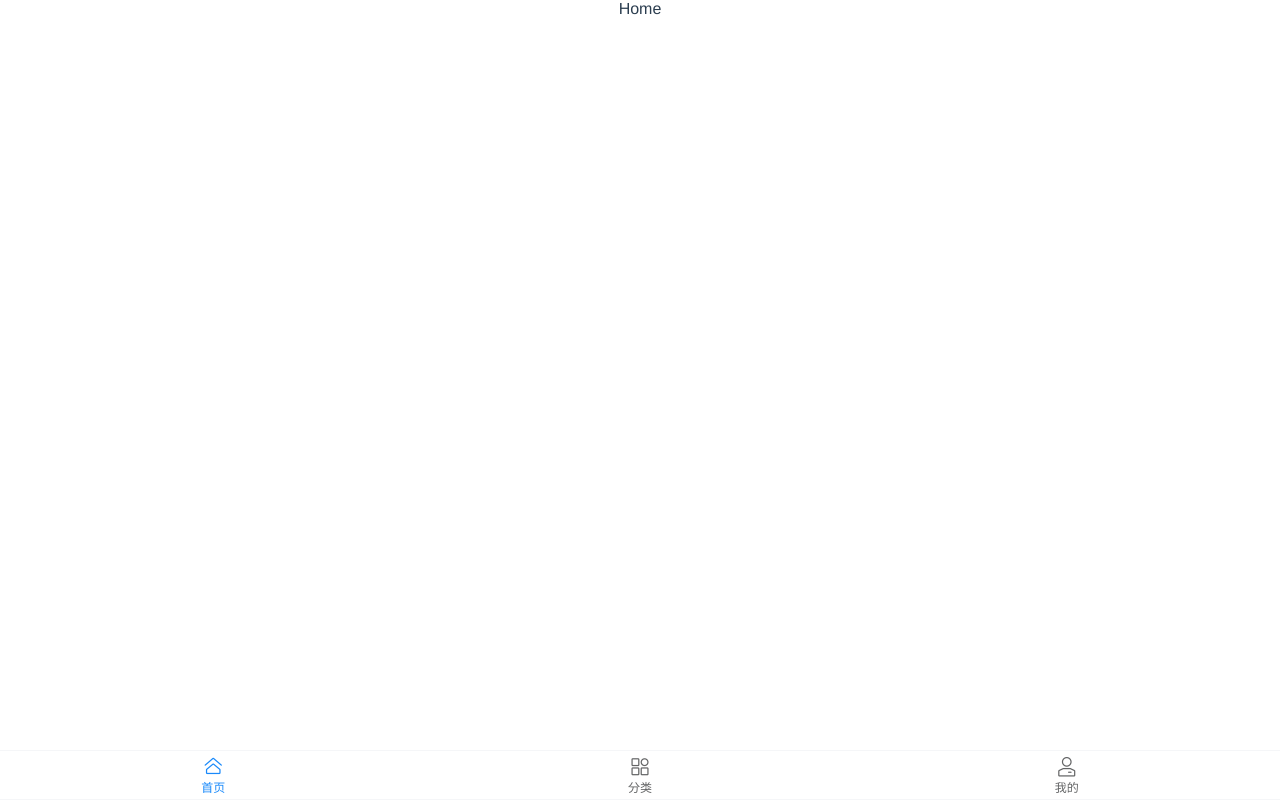
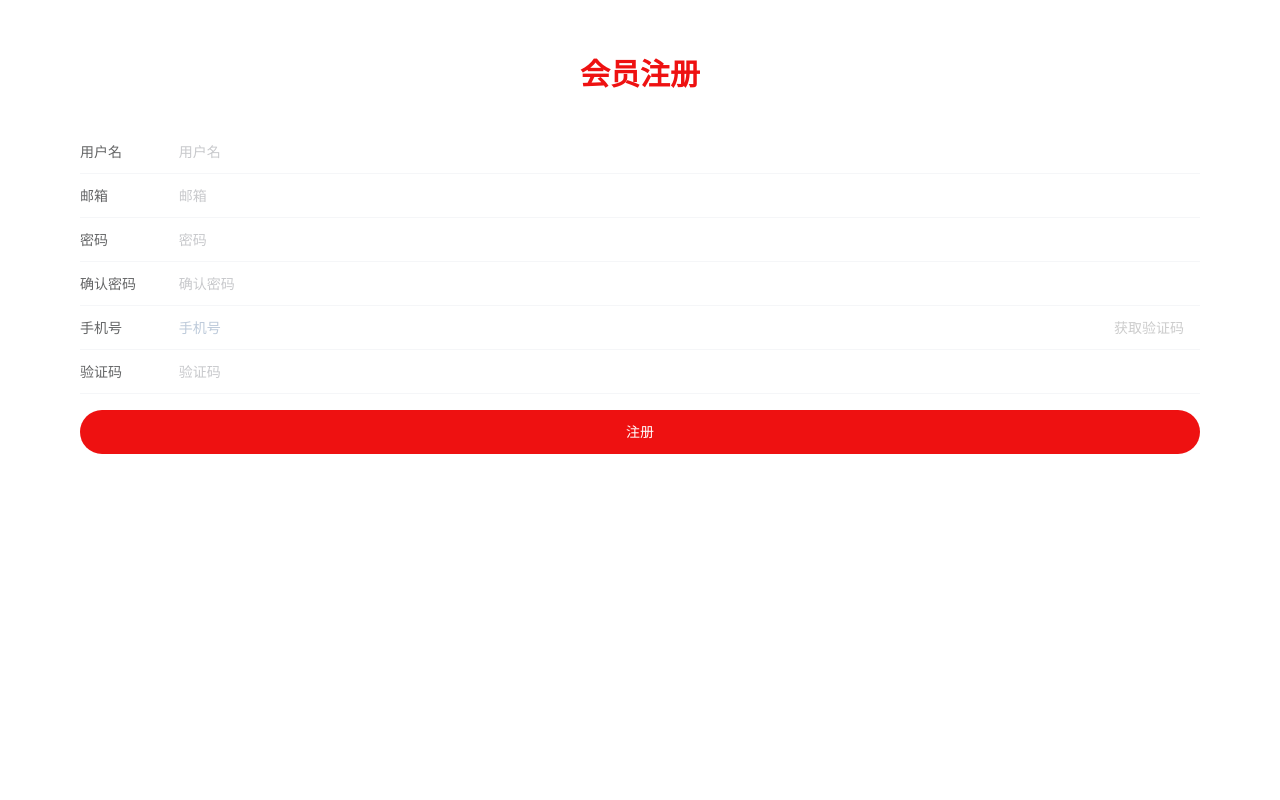
Before and after one commit to weifufa/easy_auction_client, a Vue app: page /register in a window 1280 px wide. Before the commit this address led to /home. Built offline with nearby package versions, Linux system fonts and the light colour scheme.

Commit message:
完成用户注册功能

```diff
--- a/config/index.js
+++ b/config/index.js
@@ -12,7 +12,7 @@ module.exports = {
     assetsPublicPath: '/',
     proxyTable: {
       '/api': { // 匹配所有以 '/api'开头的请求路径
-        target: 'http://localhost:88', // 代理目标的基础路径
+        target: 'http://localhost:99', // 代理目标的基础路径
         // changeOrigin: true, // 支持跨域
         // pathRewrite: {// 重写路径: 去掉路径中开头的'/api'
         //   '^/api': ''
--- a/index.html
+++ b/index.html
@@ -1,12 +1,16 @@
 <!DOCTYPE html>
 <html>
+
 <head>
   <meta charset="utf-8">
   <meta name="viewport" content="width=device-width,initial-scale=1.0">
   <title>easy_aution_client</title>
+  <link rel="stylesheet" href="/static/css/reset.css">
 </head>
+
 <body>
   <div id="app"></div>
   <!-- built files will be auto injected -->
 </body>
+
 </html>
--- a/src/api/index.js
+++ b/src/api/index.js
@@ -12,3 +12,5 @@ export const reqIsExitPhone = (phone) => ajax(`${BASE_URL + MEMBER}/isexitphone`
 export const reqSendCode = (phone) => ajax(`${BASE_URL + MEMBER}/sms/sendcode`, { phone })
 //4.短信登录
 export const reqSmsLogin = (phone, code) => ajax(`${BASE_URL + MEMBER}/smslogin`, { phone, code }, 'POST')
+//5.用户注册
+export const reqRegister = (data) => ajax(`${BASE_URL + MEMBER}/register`, data, 'POST')
--- a/src/pages/Login/Login.vue
+++ b/src/pages/Login/Login.vue
@@ -47,7 +47,8 @@
                     </div>
                     <button class="login_submit">登录</button>
                 </form>
-                <a href="javascript:;" class="about_us">关于我们</a>
+                <a href="javascript:;" class="about_us">关于我们</a> <router-link to="/register">
+                    <span class="register">未有账号？去注册</span></router-link>
             </div>
             <a href="javascript:" class="go_back">
                 <i class="iconfont icon-jiantou2" @click="$router.back()"></i>
@@ -370,6 +371,15 @@ export default {
     color: #999;
 }
 
+.loginContainer .loginInner .login_content .register {
+    display: block;
+    font-size: 12px;
+    margin-top: 20px;
+    text-align: center;
+    color: #EE1111;
+}
+
+
 .loginContainer .loginInner .go_back {
     position: absolute;
     top: 5px;
--- a/src/pages/Profile/Profile.vue
+++ b/src/pages/Profile/Profile.vue
@@ -1,6 +1,5 @@
 <template>
     <div>
-
         <div class="no-register"> <span>您还未登录易拍卖系统</span> </div>
         <div><router-link to="/login"> <van-button class="register-btn" type="danger">去登录</van-button></router-link>
         </div>
--- /dev/null
+++ b/src/pages/Register/Register.vue
@@ -0,0 +1,206 @@
+
+<template>
+  <section class="registerContainer">
+    <div class="registerInner">
+      <div class="register_header">
+        <h2 class="register_logo">会员注册</h2>
+      </div>
+      <div class="register_content">
+        <van-form @submit="onRegister" :model="registerForm">
+          <!-- <van-field v-model="registerForm.username" name="用户名" label="用户名" placeholder="用户名" />
+          <van-field v-model="registerForm.email" name="邮箱" label="邮箱" placeholder="邮箱" />
+          <van-field v-model="registerForm.password" type="password" name="密码" label="密码" placeholder="密码" />
+          <van-field v-model="repassword" type="password" name="确认密码" label="确认密码" placeholder="确认密码" /> -->
+          <van-field v-model="registerForm.username" name="用户名" label="用户名" placeholder="用户名" :rules="[{ required: true, message: '请填写用户名' }, {
+            validator: value => {
+              return /\d{3}/.test(value);
+            }, message: '用户名长度大于3位'
+          }]" />
+          <van-field v-model="registerForm.email" name="邮箱" label="邮箱" placeholder="邮箱" :rules="[{ required: true, message: '请填写正确的邮箱' }, {
+            validator: value => {
+              return /^\w+([-+.]\w+)*@\w+([-.]\w+)*\.\w+([-.]\w+)*$/.test(value);
+            }, message: '请填写正确的邮箱'
+          }]" />
+          <van-field v-model="registerForm.password" type="password" name="密码" label="密码" placeholder="密码" :rules="[{ required: true, message: '请填写密码' }, {
+            validator: value => {
+              return /^(?=.*[A-Za-z])(?=.*\d)[A-Za-z\d]{8,}$/.test(value);
+            }, message: '至少8个字符，，至少有1个小写字母和1个数字,不能包含特殊字符（非数字字母）'
+          }]" />
+          <van-field v-model="repassword" type="password" name="确认密码" label="确认密码" placeholder="确认密码" :rules="[{ required: true, message: '请填写确认密码' }, {
+            validator: value => {
+              return registerForm.password === value;
+            }, message: '两次密码输入不一致'
+          }]" />
+          <div class="van-cell van-field">
+            <div class="van-cell__title van-field__label"><span>手机号</span></div>
+            <div class="van-cell__value van-field__value">
+              <div class="van-field__body register_message"> <input type="tel" class="register_phone" maxlength="11"
+                  placeholder="手机号" v-model="registerForm.phone">
+                <button :disabled="!rightPhone" class="get_verification" :class="{ right_phone: rightPhone }"
+                  @click.prevent="getCode">{{ computeTime > 0 ? `已发送(${computeTime}s)` : '获取验证码' }}</button>
+              </div>
+            </div>
+          </div>
+          <van-field v-model="registerForm.code" name="验证码" label="验证码" placeholder="验证码" :rules="[{ required: true, message: '请填写确认密码' }, {
+            validator: value => {
+              return /^[0-9]{6}$/.test(value);
+            }, message: '请输入6位数字验证码'
+          }]" />
+          <!-- <van-field v-model="registerForm.code" name="验证码" label="验证码" placeholder="验证码" /> -->
+          <div style="margin: 16px;">
+            <van-button round block type="info" native-type="submit" class="register">注册</van-button>
+          </div>
+        </van-form>
+      </div>
+    </div>
+  </section>
+</template>
+<script>
+import { Dialog } from 'vant';
+import { reqSendCode, reqIsExitPhone, reqRegister } from '../../api'
+export default {
+  data() {
+    return {
+      registerForm: {
+        username: '', //确认
+        password: '',//密码
+        email: '', //邮箱
+        code: '', //验证码
+        phone: '', //手机号
+      },
+      repassword: '',//确认密码
+      computeTime: 0,//计时时间
+      intervalId: 0,//设置间隔
+    };
+  },
+  methods: {
+    async onRegister(values) {
+      let result;
+      if (/0?(13|14|15|18)[0-9]{9}/.test(this.registerForm.phone)) {
+        result = await reqRegister(this.registerForm)
+        console.log(result.getCode)
+        if (result.code == 0) {
+          this.$router.replace('/profile')
+        } else {
+          this.showAlert(result.msg);
+        }
+      } else {
+        this.showAlert("请输入手机号码!");
+      }
+    },
+    //异步获取短信验证码
+    async getCode() {
+      // //先去查询号码是否已注册
+      const result = await reqIsExitPhone(this.registerForm.phone);
+      console.log(result)
+      if (result.code == 15004) { //如果手机号码不存在，可以获取验证码，进行注册
+        //如果当前没有即是
+        if (!this.computeTime) {
+          //倒计时
+          this.computeTime = 30
+          this.intervalId = setInterval(() => {
+            this.computeTime--
+            if (this.computeTime <= 0) {
+              //停止记时
+              clearInterval(this.intervalId)
+            }
+          }, 1000)
+          //发送ajax请求
+          this.result = await reqSendCode(this.registerForm.phone)
+          if (this.result.code != 0) {
+            //显示提示
+            this.showAlert(this.result.msg)
+            //停止倒计时
+            if (this.computeTime) {
+              this.computeTime = 0
+              clearInterval(this.intervalId)
+              this.intervalId = undefined
+            }
+          }
+        }
+      } else {
+        this.showAlert('当前手机号已存在，请直接进行登录!')
+      }
+    },
+    showAlert(alertText) {
+      // this.alertShow = true
+      // this.alertText = alertText
+      Dialog.alert({
+        message: alertText,
+        theme: 'round-button',
+      })
+    },
+
+  }, computed: {
+    rightPhone() {
+      return /0?(13|14|15|18)[0-9]{9}/.test(this.registerForm.phone);
+    }
+  }
+}
+</script>
+<style scoped>
+.registerContainer {
+  width: 100%;
+  height: 100%;
+  background: #fff;
+}
+
+.registerContainer .registerInner {
+  padding-top: 60px;
+  width: 80%;
+  margin: 0 auto;
+}
+
+.registerContainer .registerInner {
+  padding-top: 60px;
+  width: 90%;
+  margin: 0 auto;
+}
+
+.registerContainer .registerInner .register_header {
+  padding-bottom: 40px;
+}
+
+.registerContainer .registerInner .register_header .register_logo {
+  font-size: 30px;
+  font-weight: bold;
+  color: #EE1111;
+  text-align: center;
+}
+
+.registerContainer .registerInner .register {
+  background: #EE1111;
+  border: #EE1111;
+}
+
+.register_content .register_message>input {
+  display: block;
+  box-sizing: border-box;
+  width: 100%;
+  min-width: 0;
+  margin: 0;
+  padding: 0;
+  color: #323233;
+  line-height: inherit;
+  text-align: left;
+  background-color: transparent;
+  border: 0;
+  resize: none;
+}
+
+.get_verification {
+  position: absolute;
+  top: 50%;
+  right: 10px;
+  -webkit-transform: translateY(-50%);
+  transform: translateY(-50%);
+  border: 0;
+  color: #ccc;
+  font-size: 14px;
+  background: transparent;
+}
+
+.get_verification.right_phone {
+  color: #000;
+}
+</style>
--- a/static/css/reset.css
+++ b/static/css/reset.css
@@ -180,3 +180,8 @@ body {
 .swiper-pagination-bullet-active.swiper-pagination-bullet {
     background: #02a774
 }
+
+input::-webkit-input-placeholder {
+    /* WebKit browsers 适配谷歌 */
+    color: #BDCADA;
+}
```
Also changed, not shown: src/router/index.js (+10 -6 lines). Lines whose indentation alone changed are shown as unchanged.
